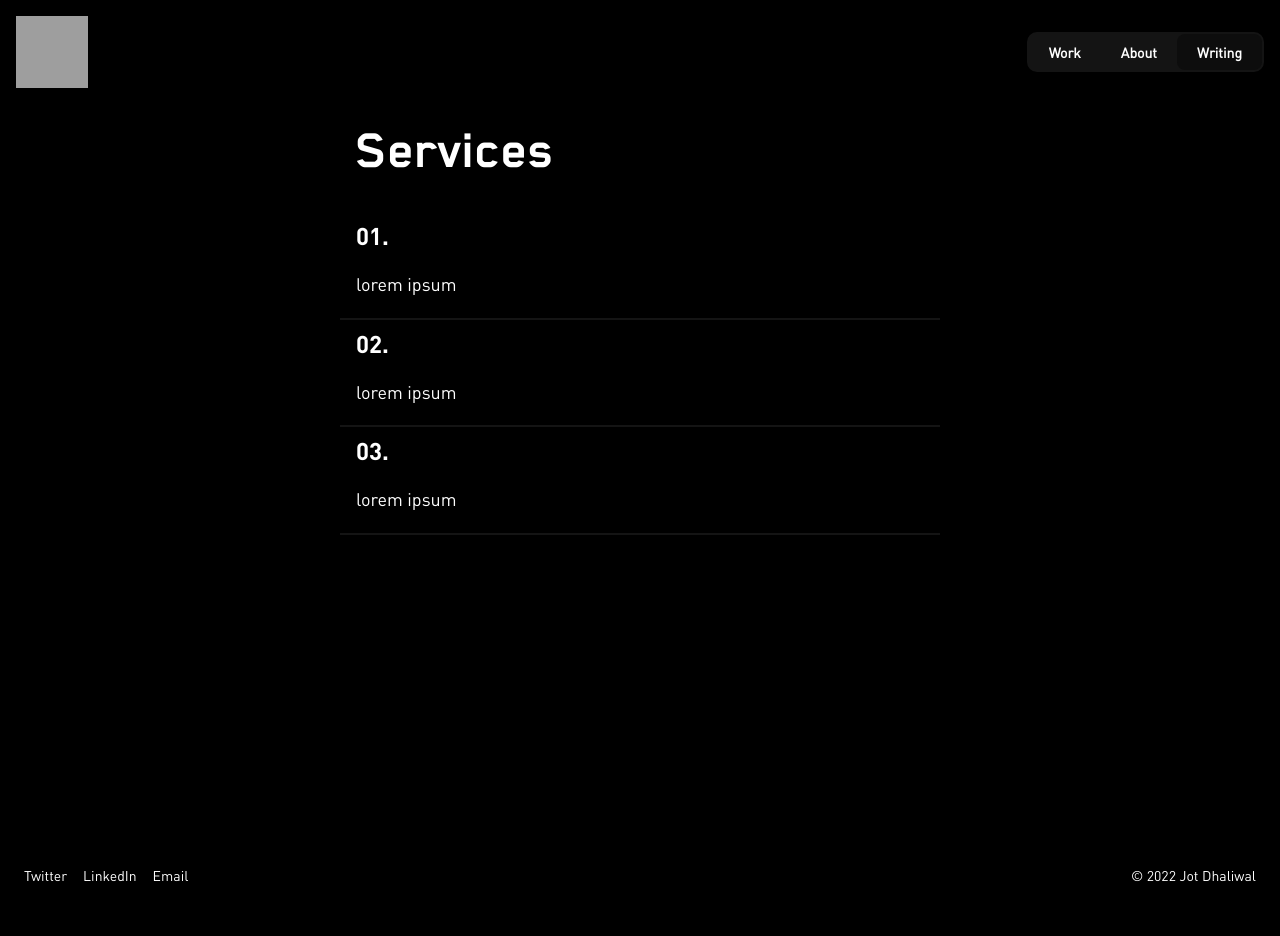
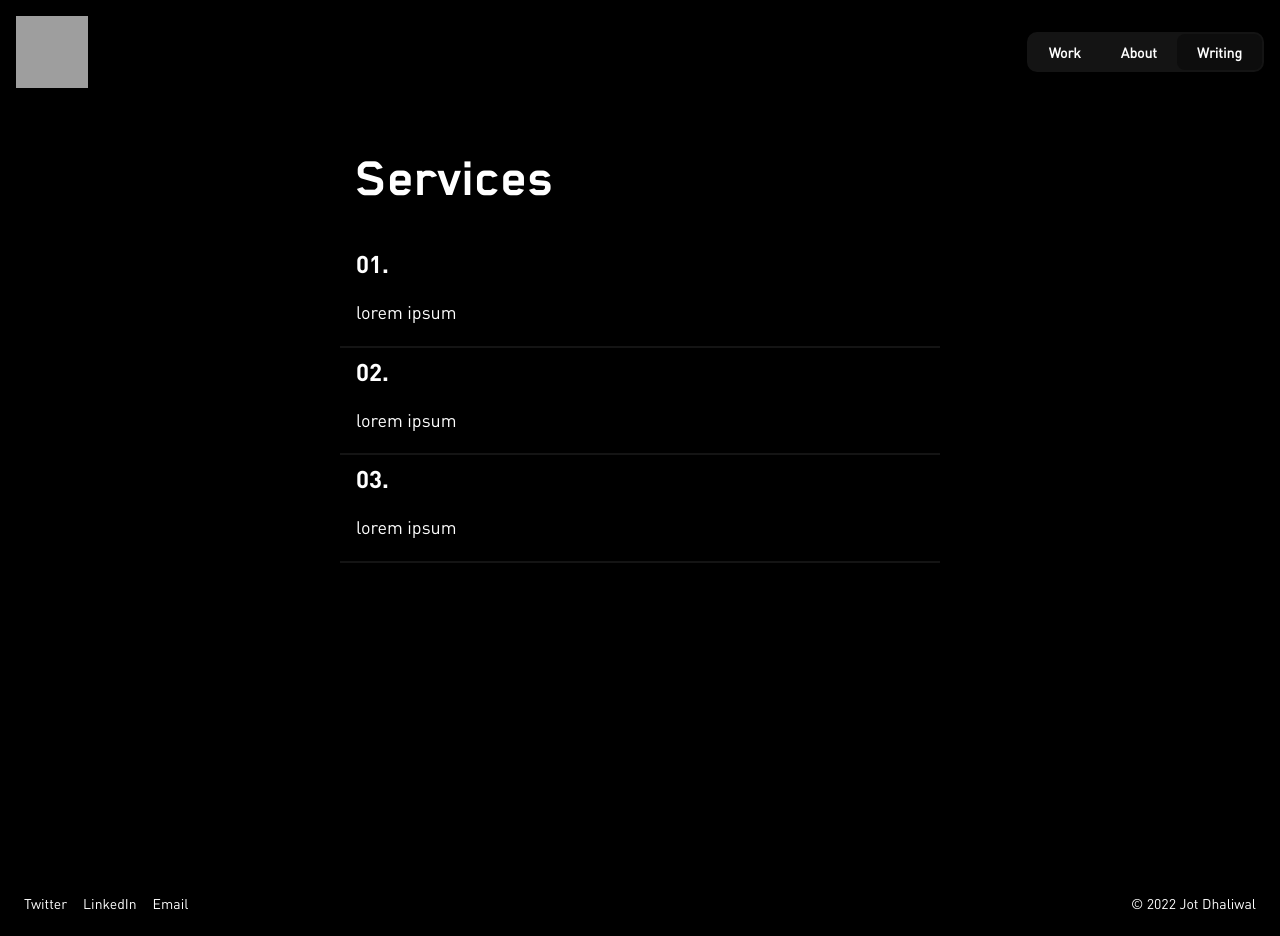
Before and after one commit to jotd/jotd-portfolio, a Jekyll site: the page services/index.html, which Jekyll copies as it is, in a window 1280 px wide and 936 px high. Built offline with Jekyll 4.4.1, drawn with Linux system fonts in a browser that asks for light colours; grey boxes are pictures that could not be loaded.

Commit message:
Update styles.css

```diff
--- a/css/styles.css
+++ b/css/styles.css
@@ -258,7 +258,7 @@ a:active {
 
 .header-about {
   font-size: 56px;
-  margin-top: 120px;
+  margin-top: 148px;
   margin-left: 16px;
   margin-bottom: 0px;
   position: relative; }
```
